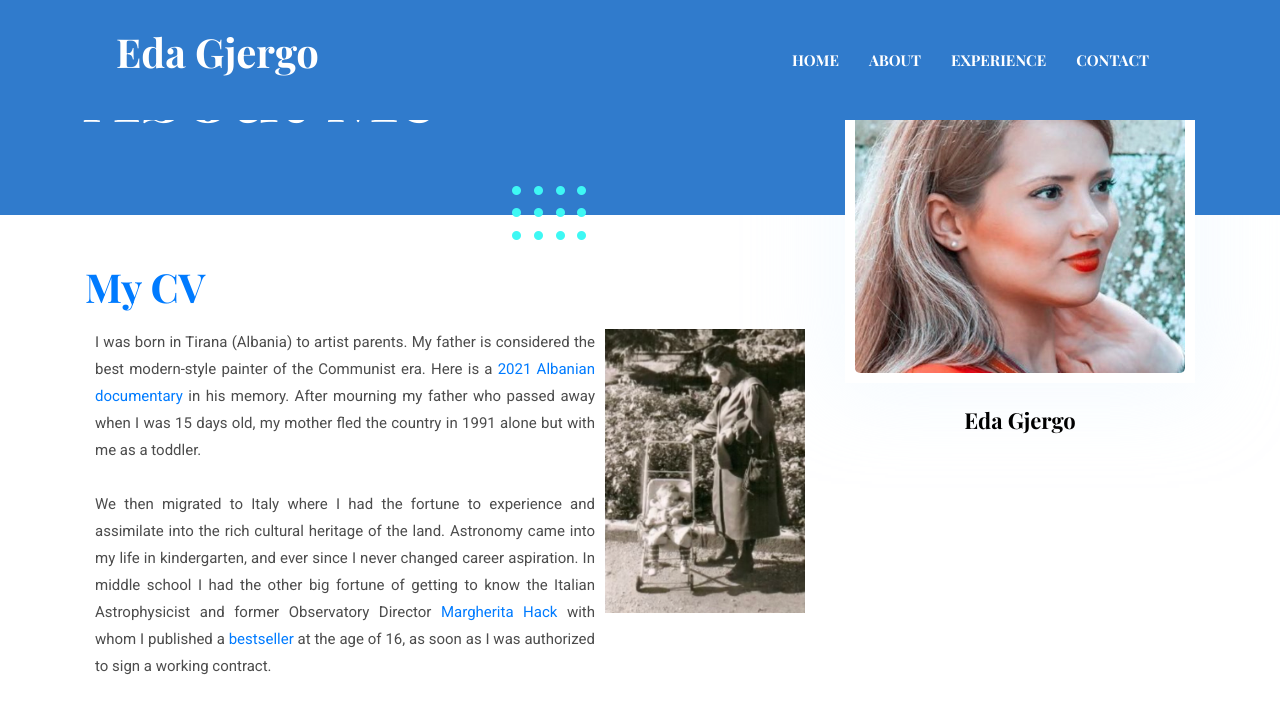
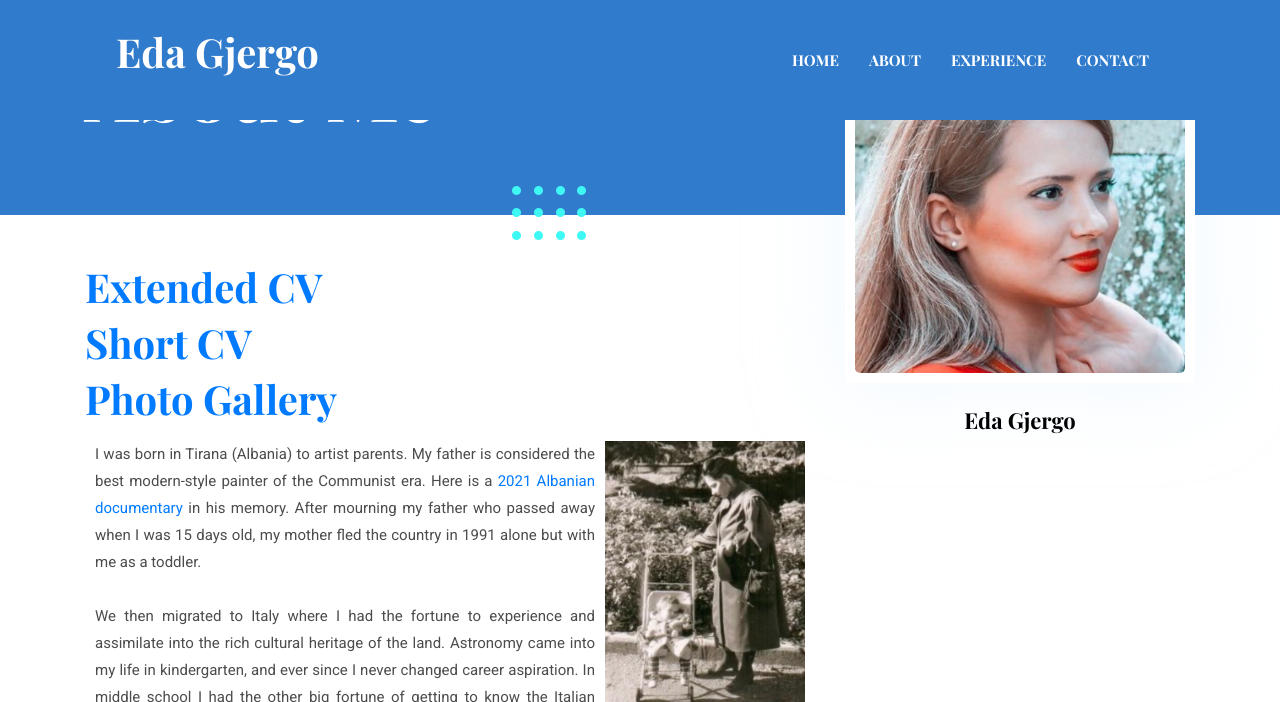
Before and after one commit to egjergo/egjergo.github.io, a Jekyll site: the page built from _pages/about.md, in a window 1280 px wide and 900 px high, scrolled down 309 px, cut to the strip 0-702 px from the top of the window. Built offline with Jekyll 4.4.1, drawn with Linux system fonts in a browser that asks for light colours.

Commit message:
extended cv

```diff
--- a/_pages/about.md
+++ b/_pages/about.md
@@ -5,7 +5,17 @@ author: Eda Gjergo
 image: assets/images/about/author.jpg
 signature: assets/images/about/signature.png
 ---
-<h3><a href="{{site.url}}/assets/docs/Eda_CV_compact.pdf" target="_blank">My CV</a></h3>
+<div>
+    <div>
+        <h3><a href="{{site.url}}/assets/docs/Eda_CV_extended.pdf" target="_blank">Extended CV</a></h3>
+    </div>
+    <div>
+        <h3><a href="{{site.url}}/assets/docs/Eda_CV_compact.pdf" target="_blank">Short CV</a></h3>
+    </div>
+    <div>
+        <h3><a href="{{site.url}}/_pages/gallery.html">Photo Gallery</a></h3>
+    </div>
+</div>
 
 <div>
     <p style="float: right;"><img src="/assets/images/about/carrozzina.jpg" width="200px" border="15px"></p>
--- a/_posts/2021-09-04-ANL.markdown
+++ b/_posts/2021-09-04-ANL.markdown
@@ -8,9 +8,8 @@ date: 2021-09-04
 ### Undergraduate work (Chicago, IL)
 &nbsp; &nbsp; &nbsp; &nbsp; &nbsp; &nbsp; &nbsp; &nbsp; &nbsp; &nbsp; &nbsp; &nbsp;
 
-<font size="1"> Image credit: NGC 602 in Small Magellanic Cloud -- (c) Rob Gendler</font>
 
-###  <a rel="nofollow" target="_blank" href="https://www.hep.anl.gov/egjergo/"> <i class="fa fa-link" aria-hidden="true"></i>You can access my ANL page at the following link <i class="fa fa-link" aria-hidden="true"></i></a>
+####  <a rel="nofollow" target="_blank" href="https://www.hep.anl.gov/egjergo/"> <i class="fa fa-link" aria-hidden="true"></i>You can access my ANL page at the following link <i class="fa fa-link" aria-hidden="true"></i></a>
 
 From Fall 2011 to Summer 2015 I conducted research with <a rel='nofollow' target='_blank' href='mailto:stk@anl.gov'>Steve Kuhlmann</a> in the Supernova Cosmology Group within the HEP division at Argonne National Laboratory (Chicago, IL).
 
--- a/_posts/2021-09-06-GalCEM.markdown
+++ b/_posts/2021-09-06-GalCEM.markdown
@@ -13,4 +13,6 @@ date: 2021-09-06
 
 Work in preparation.
 
-We have developed a highly flexible and efficient galactic chemical evolution (GCE) code, suited in particular for nuclear physicists who wish to test modeling assumptions of stellar nucleosynthesis yields on a variety of galactic morphologies. At present, the code accepts contributions by massive stars (core collapse SNe), low-to-intermediate mass stars (AGBs), SNIa, neutron star mergers, collapsars, and magneto-hydrodynamic supernova jets.
+We have developed a highly flexible and efficient galactic chemical evolution (GCE) code, suited in particular for nuclear physicists who wish to test modeling assumptions of stellar nucleosynthesis yields on a variety of galactic morphologies. The computation adapts to accomodate all the isotopes included in the input yields, and comes with preset but customizable morphologies for the Milky Way and a selection of dwarf galaxies.
+
+At present, the code accepts contributions by massive stars (core collapse SNe), low-to-intermediate mass stars (AGBs), SNIa, neutron star mergers, collapsars, and magneto-hydrodynamic supernova jets. Upon first release the code will be one-zone, but will soon be expanded to more complex environments.
```
Also changed, not shown: _pages/gallery.html (added), 1 other file.
